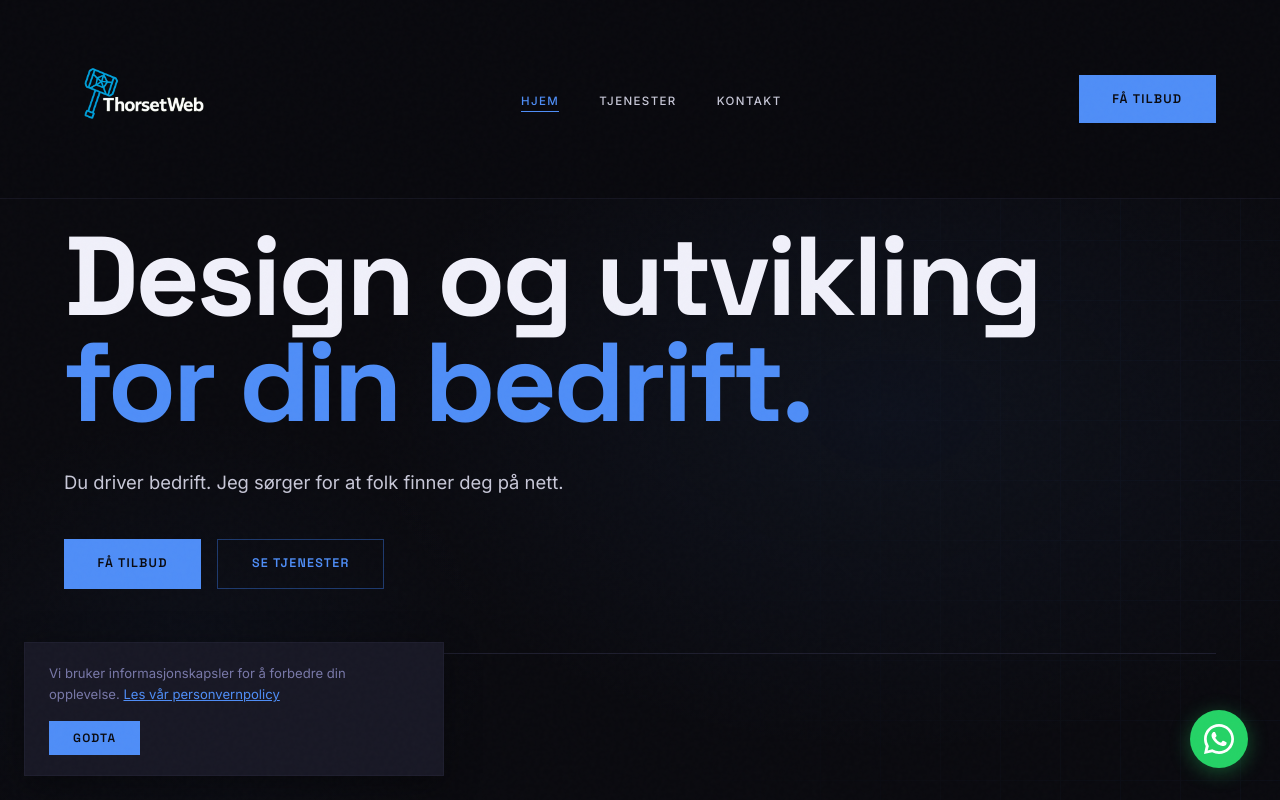
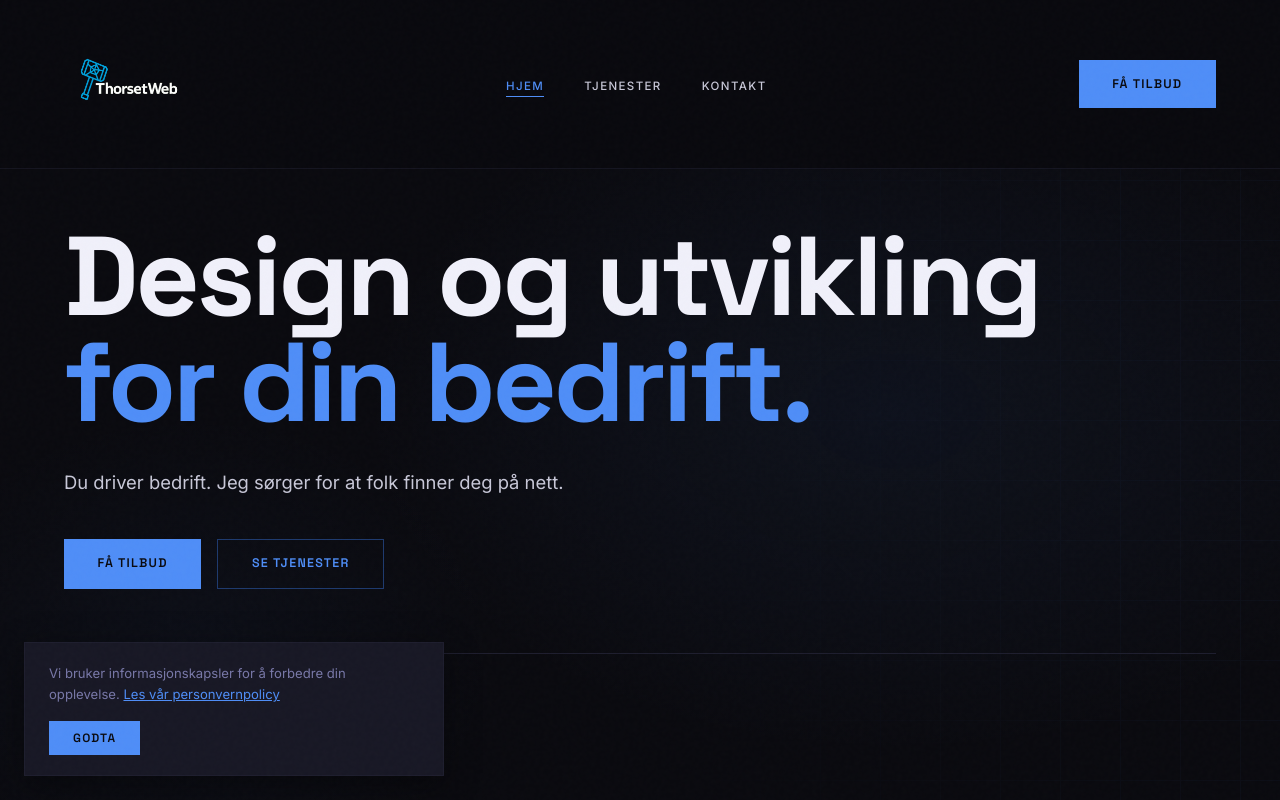
Before and after one commit to fthorset/ThorsetWeb, a plain HTML site: page index.html in a window 1280 px wide. Shown: the top 800 px of the page. Drawn offline with Linux system fonts and the light colour scheme.

Commit message:
ferdigstilt nettside

```diff
--- a/index.html
+++ b/index.html
@@ -110,8 +110,9 @@
     nav.scrolled { background: rgba(10,10,15,0.96); padding: 0.75rem 0; border-color: var(--border); }
     .nav-inner { display: flex; align-items: center; justify-content: space-between; }
     .nav-logo { display: flex; align-items: center; text-decoration: none; }
-    .nav-logo img { height: 160px; width: auto; display: block; transition: height 0.4s; }
-    nav.scrolled .nav-logo img { height: 120px; }
+    .nav-logo img { height: 130px; width: auto; display: block; transition: height 0.4s; }
+    nav.scrolled .nav-logo img { height: 95px; }
+    @media (max-width: 899px) { .nav-logo img { height: 130px; } nav.scrolled .nav-logo img { height: 95px; } }
     .nav-links { display: none; list-style: none; gap: 2.5rem; }
     @media (min-width: 900px) { .nav-links { display: flex; } }
     .nav-links a { font-size: 0.72rem; font-weight: 500; letter-spacing: 0.12em; text-transform: uppercase; color: var(--text); text-decoration: none; transition: color 0.2s; position: relative; }
@@ -138,6 +139,7 @@
     .hero-bg { position: absolute; inset: 0; background: radial-gradient(ellipse 60% 60% at 70% 50%, rgba(79,142,247,0.06) 0%, transparent 70%), radial-gradient(ellipse 40% 50% at 15% 80%, rgba(79,142,247,0.04) 0%, transparent 60%); }
     .hero-grid { position: absolute; right: 0; top: 0; bottom: 0; width: 50%; opacity: 0.035; pointer-events: none; background-image: linear-gradient(var(--accent) 1px, transparent 1px), linear-gradient(90deg, var(--accent) 1px, transparent 1px); background-size: 60px 60px; mask-image: linear-gradient(to left, rgba(0,0,0,0.9) 0%, transparent 100%); -webkit-mask-image: linear-gradient(to left, rgba(0,0,0,0.9) 0%, transparent 100%); }
     .hero-content { position: relative; z-index: 1; padding: 14rem 0 5rem; }
+    @media (max-width: 899px) { .hero-content { padding-top: 11rem; } }
     .hero-title { font-size: clamp(3.5rem, 9vw, 7rem); font-weight: 700; line-height: 0.95; color: var(--white); margin-bottom: 0.15em; letter-spacing: -0.03em; }
     .hero-title .accent-blue { color: var(--accent); display: block; }
     .hero-sub { font-size: clamp(0.95rem, 1.8vw, 1.15rem); color: var(--text); max-width: 520px; margin: 1.8rem 0 2.5rem; line-height: 1.8; }
@@ -162,12 +164,6 @@
     .why-icon svg { width: 22px; height: 22px; color: var(--accent); }
     .why-card h3 { font-size: 1.05rem; font-weight: 600; margin-bottom: 0.75rem; }
     .why-card p { font-size: 0.88rem; color: var(--text-muted); line-height: 1.7; }
-
-    /* WHATSAPP FAB */
-    .whatsapp-fab { position: fixed; bottom: 2rem; right: 2rem; z-index: 900; width: 58px; height: 58px; background: #25D366; border-radius: 50%; display: flex; align-items: center; justify-content: center; box-shadow: 0 4px 20px rgba(37,211,102,0.35); transition: transform 0.3s, box-shadow 0.3s; text-decoration: none; }
-    .whatsapp-fab:hover { transform: scale(1.1); box-shadow: 0 6px 28px rgba(37,211,102,0.5); }
-    .whatsapp-fab:focus-visible { outline: 2px solid #25D366; outline-offset: 4px; }
-    .whatsapp-fab svg { width: 30px; height: 30px; }
 
     /* COOKIE BANNER */
     #cookie-banner { display: none; position: fixed; bottom: 1.5rem; left: 1.5rem; z-index: 950; background: var(--card); border: 1px solid var(--border); padding: 1.25rem 1.5rem; max-width: 420px; flex-direction: column; gap: 1rem; box-shadow: 0 8px 32px rgba(0,0,0,0.4); }
@@ -411,14 +407,6 @@
   </div>
 </section>
 
-<!-- WHATSAPP FAB -->
-<a href="https://wa.me/4790414225" target="_blank" rel="noopener noreferrer" aria-label="Chat med ThorsetWeb på WhatsApp" class="whatsapp-fab">
-  <svg viewBox="0 0 24 24" fill="white" xmlns="http://www.w3.org/2000/svg" aria-hidden="true">
-    <path d="M17.472 14.382c-.297-.149-1.758-.867-2.03-.967-.273-.099-.471-.148-.67.15-.197.297-.767.966-.94 1.164-.173.199-.347.223-.644.075-.297-.15-1.255-.463-2.39-1.475-.883-.788-1.48-1.761-1.653-2.059-.173-.297-.018-.458.13-.606.134-.133.298-.347.446-.52.149-.174.198-.298.298-.497.099-.198.05-.371-.025-.52-.075-.149-.669-1.612-.916-2.207-.242-.579-.487-.5-.669-.51-.173-.008-.371-.01-.57-.01-.198 0-.52.074-.792.372-.272.297-1.04 1.016-1.04 2.479 0 1.462 1.065 2.875 1.213 3.074.149.198 2.096 3.2 5.077 4.487.709.306 1.262.489 1.694.625.712.227 1.36.195 1.871.118.571-.085 1.758-.719 2.006-1.413.248-.694.248-1.289.173-1.413-.074-.124-.272-.198-.57-.347z"/>
-    <path d="M12 0C5.373 0 0 5.373 0 12c0 2.025.506 3.93 1.395 5.6L0 24l6.545-1.367A11.93 11.93 0 0 0 12 24c6.627 0 12-5.373 12-12S18.627 0 12 0zm0 21.818a9.818 9.818 0 0 1-5.001-1.367l-.36-.213-3.726.978.994-3.639-.235-.374A9.818 9.818 0 0 1 2.182 12C2.182 6.574 6.574 2.182 12 2.182S21.818 6.574 21.818 12 17.426 21.818 12 21.818z"/>
-  </svg>
-</a>
-
 <!-- COOKIE BANNER -->
 <div id="cookie-banner" role="dialog" aria-label="Informasjonskapsler" aria-modal="false">
   <p>Vi bruker informasjonskapsler for å forbedre din opplevelse. <a href="#">Les vår personvernpolicy</a></p>
```
Also changed, not shown: kontakt.html (+0 -14 lines), tjenester.html (+1 -14 lines).
